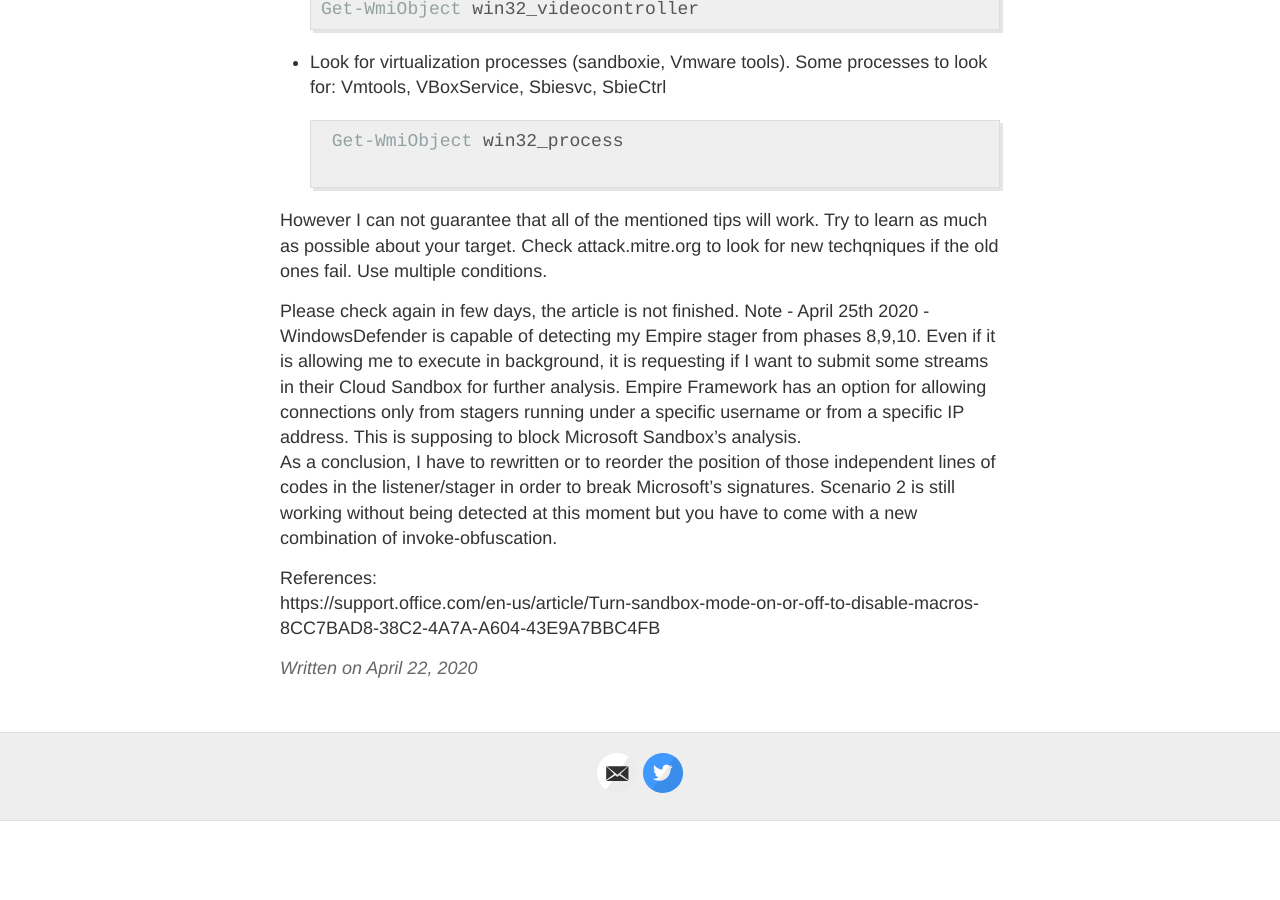
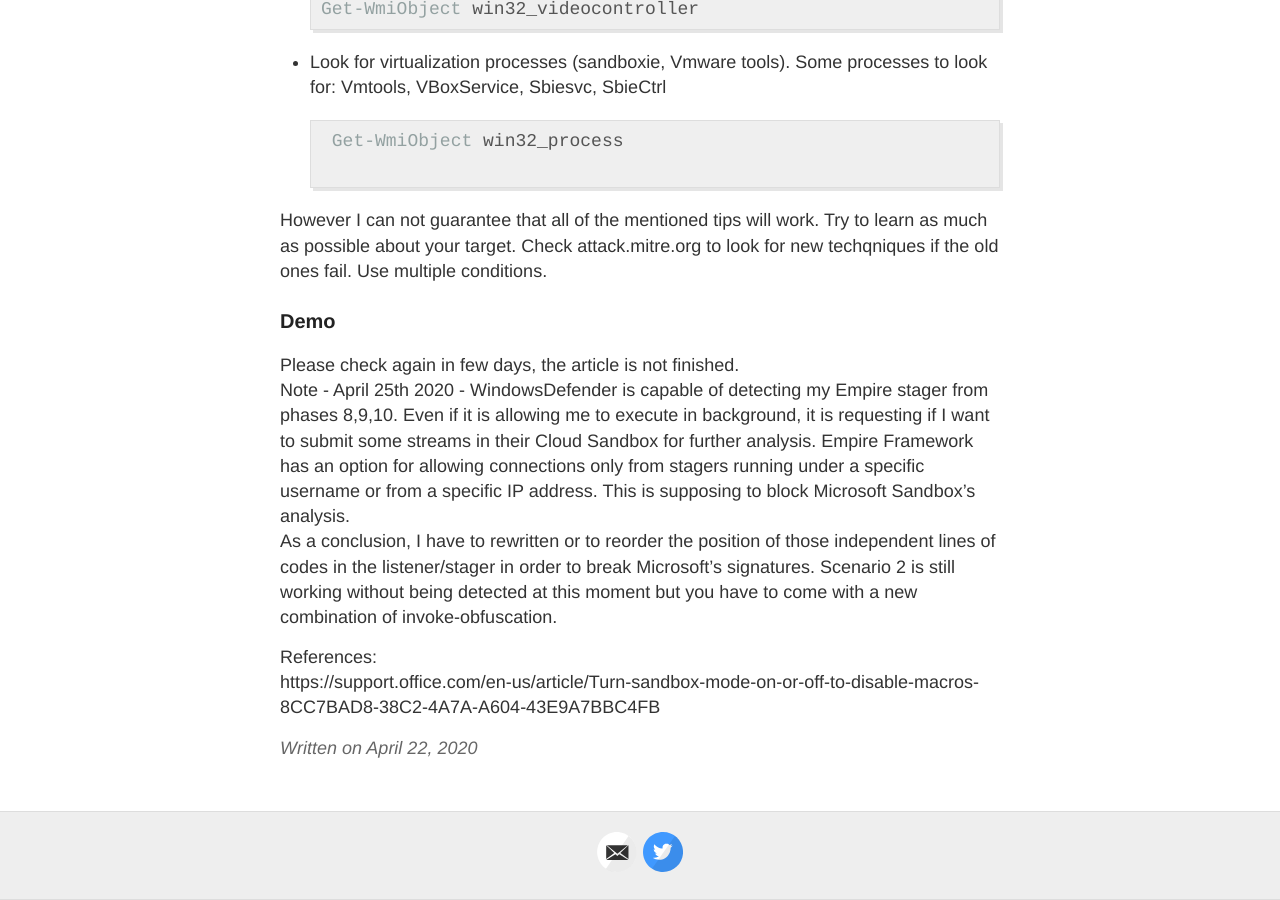
Before and after one commit to whmacmac/test, a Jekyll site: the page built from _posts/2020-04-22-RedTeam-Exercises-with-OpenSource-Tools-Part-2.md, in a window 1280 px wide and 900 px high, scrolled down 8516 px. Built offline with Jekyll 4.4.1, drawn with Linux system fonts in a browser that asks for light colours; before the commit the page ends 9337 px from its top, so only the background shows below that.

Commit message:
Update 2020-04-22-RedTeam-Exercises-with-OpenSource-Tools-Part-2.md

```diff
--- a/_posts/2020-04-22-RedTeam-Exercises-with-OpenSource-Tools-Part-2.md
+++ b/_posts/2020-04-22-RedTeam-Exercises-with-OpenSource-Tools-Part-2.md
@@ -172,8 +172,8 @@ Some processes to look for: Vmtools, VBoxService, Sbiesvc, SbieCtrl
 
 However I can not guarantee that all of the mentioned tips will work. Try to learn as much as possible about your target. Check attack.mitre.org to look for new techqniques if the old ones fail. Use multiple conditions.
 
-
-Please check again in few days, the article is not finished.
+### Demo <br/>
+Please check again in few days, the article is not finished.<br/>
 Note - April 25th 2020 - WindowsDefender is capable of detecting my Empire stager from phases 8,9,10. Even if it is allowing me to execute in background, it is requesting if I want to submit some streams in their Cloud Sandbox for further analysis. Empire Framework has an option for allowing connections only from stagers running under a specific username or from a specific IP address. This is supposing to block Microsoft Sandbox's analysis.
 <br/> As a conclusion, I have to rewritten or to reorder the position of those independent lines of codes in the listener/stager in order to break Microsoft's signatures. Scenario 2 is still working without being detected at this moment but you have to come with a new combination of invoke-obfuscation.
 
```
